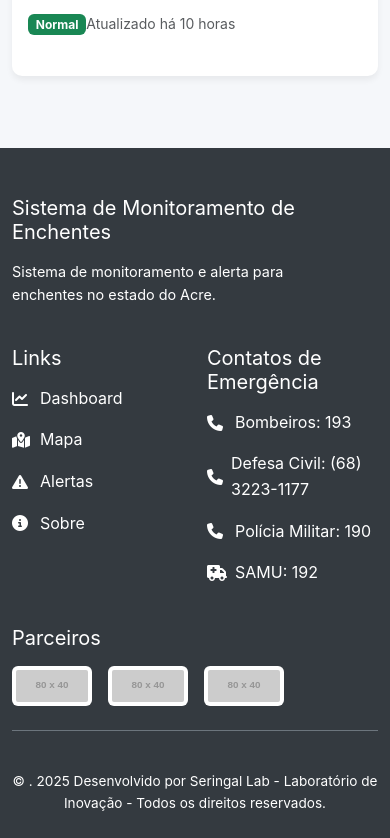
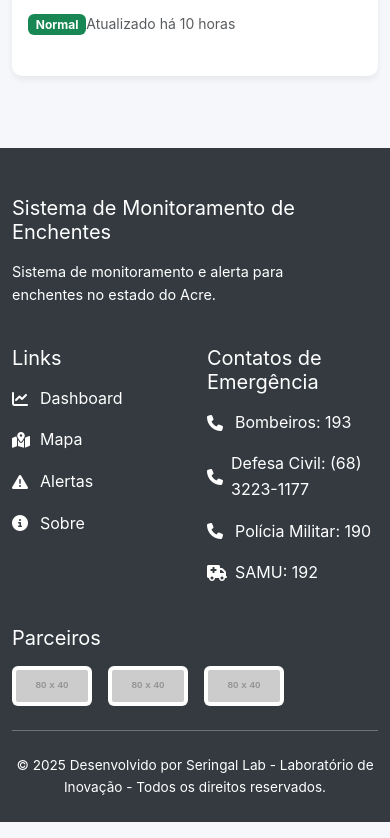
Before and after one commit to bonniekdsg/alerta_enchentes, a plain HTML site: page index.html in a window 390 px wide. Shown: the part 7278-8116 px from the top of the page. Drawn offline with nearby package versions, Linux system fonts and the light colour scheme; placeholder pictures from the web are drawn by us.

Commit message:
index.html

```diff
--- a/index.html
+++ b/index.html
@@ -774,6 +774,12 @@
                     </li>
                 </ul>
                 <div class="ms-auto d-flex align-items-center">
+                    <a href="https://www.instagram.com/mpacre/" target="_blank" class="btn btn-sm btn-outline-secondary me-2" title="Instagram do MPAC">
+                        <i class="fab fa-instagram" aria-hidden="true"></i>
+                    </a>
+                    <a href="https://www.mpac.mp.br/" target="_blank" class="btn btn-sm btn-outline-secondary me-2" title="Site do MPAC">
+                        <i class="fas fa-globe" aria-hidden="true"></i>
+                    </a>
                     <div class="dropdown">
                         <button class="btn btn-sm btn-outline-secondary dropdown-toggle" type="button" id="dropdownMenuButton" data-bs-toggle="dropdown" aria-expanded="false">
                             <i class="fas fa-cog" aria-hidden="true"></i>
@@ -1023,12 +1029,9 @@
                 </div>
             </div>
             <div class="border-top border-secondary pt-4 mt-4">
-                <div class="row align-items-center">
-                    <div class="col-md-6 text-center text-md-start">
-
-                    </div>
-                    <div class="col-md-6 text-center text-md-end mt-3 mt-md-0">
-                        <p class="text-white fw-normal mb-0" style="font-weight: 400 !important; font-size: 0.85rem !important;">&copy; . 2025 Desenvolvido por Seringal Lab - Laboratório de Inovação - Todos os direitos reservados.</p>
+                <div class="row">
+                    <div class="col-12 text-center">
+                        <p class="text-white fw-normal mb-0" style="font-weight: 400 !important; font-size: 0.85rem !important;">&copy; 2025 Desenvolvido por Seringal Lab - Laboratório de Inovação - Todos os direitos reservados.</p>
                     </div>
                 </div>
             </div>
```
